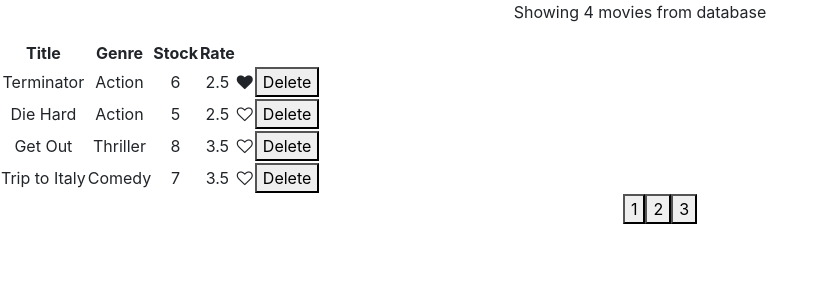
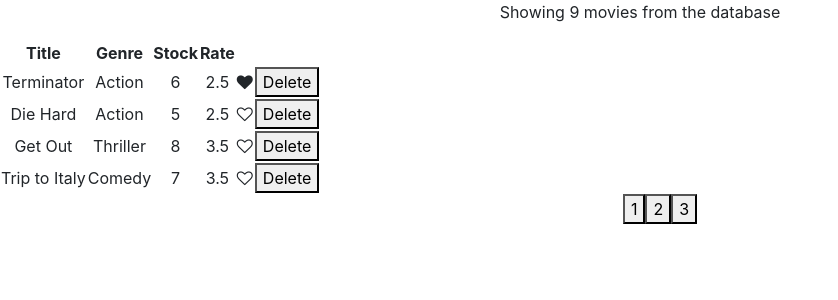
Before and after one commit to DhirajArun/VidlyReact, a React (Create React App) app: page / in a window 1280 px wide. Shown: the top 300 px of the page, without its empty margins (0-838 px from the left). Built offline with nearby package versions, Linux system fonts and the light colour scheme.

Commit message:
extracted the movieTable from table component or you can say split table into movieTable and table component

```diff
--- a/src/components/common/table.jsx
+++ b/src/components/common/table.jsx
@@ -4,58 +4,13 @@ import TBody from "./tbody";
 import Like from "./like";
 
 class Table extends Component {
-  state = {
-    columns: [
-      { path: "title", label: "Title" },
-      { path: "genre.name", label: "Genre" },
-      { path: "numberInStock", label: "Stock" },
-      { path: "dailyRentalRate", label: "Rate" },
-      {
-        key: "like",
-        content: (movie) => {
-          return (
-            <Like
-              liked={movie.liked}
-              onToggle={() => {
-                return this.props.onToggle(movie._id);
-              }}
-            ></Like>
-          );
-        },
-      },
-      {
-        key: "delete",
-        content: (movie) => {
-          return (
-            <button
-              onClick={() => {
-                this.props.onDelete(movie);
-              }}
-            >
-              Delete
-            </button>
-          );
-        },
-      },
-    ],
-  };
   render() {
-    const { movies } = this.props;
-    const moviLength = movies.length;
-
-    if (moviLength === 0) {
-      return <p>There are no movies</p>;
-    }
-
+    const { columns, data } = this.props;
     return (
-      <div>
-        <p>Showing {moviLength} movies from database</p>
-
-        <table>
-          <THead columns={this.state.columns} />
-          <TBody columns={this.state.columns} data={movies} />
-        </table>
-      </div>
+      <table>
+        <THead columns={columns} />
+        <TBody columns={columns} data={data} />
+      </table>
     );
   }
 }
--- a/src/components/movie.jsx
+++ b/src/components/movie.jsx
@@ -1,5 +1,5 @@
 import React, { Component } from "react";
-import Table from "./common/table";
+import MovieTable from "./movieTable";
 import PaginationBar from "./common/paginationBar";
 import { getMovies } from "../services/fakeMovieService";
 import _ from "lodash";
@@ -43,7 +43,12 @@ class Movie extends Component {
     const paginatedMovie = paginate(movies, 4, currentPage);
     return (
       <div>
-        <Table movies={paginatedMovie} onDelete={this.handleDelete} />
+        <p>Showing {movies.length} movies from the database</p>
+        <MovieTable
+          movies={paginatedMovie}
+          onDelete={this.handleDelete}
+          onToggle={this.handleLike}
+        />
         <PaginationBar
           itemCount={movies.length}
           pageSize={4}
--- /dev/null
+++ b/src/components/movieTable.jsx
@@ -0,0 +1,51 @@
+import React, { Component, Fragment } from "react";
+import Table from "./common/table";
+import Like from "./common/like";
+
+class MovieTable extends Component {
+  columns = [
+    { path: "title", label: "Title" },
+    { path: "genre.name", label: "Genre" },
+    { path: "numberInStock", label: "Stock" },
+    { path: "dailyRentalRate", label: "Rate" },
+    {
+      key: "like",
+      content: (movie) => {
+        return (
+          <Like
+            liked={movie.liked}
+            onToggle={() => {
+              return this.props.onToggle(movie._id);
+            }}
+          ></Like>
+        );
+      },
+    },
+    {
+      key: "delete",
+      content: (movie) => {
+        return (
+          <button
+            onClick={() => {
+              this.props.onDelete(movie);
+            }}
+          >
+            Delete
+          </button>
+        );
+      },
+    },
+  ];
+
+  render() {
+    const { movies } = this.props;
+    const moviLength = movies.length;
+
+    if (moviLength === 0) {
+      return;
+    }
+    return <Table columns={this.columns} data={movies}></Table>;
+  }
+}
+
+export default MovieTable;
```
